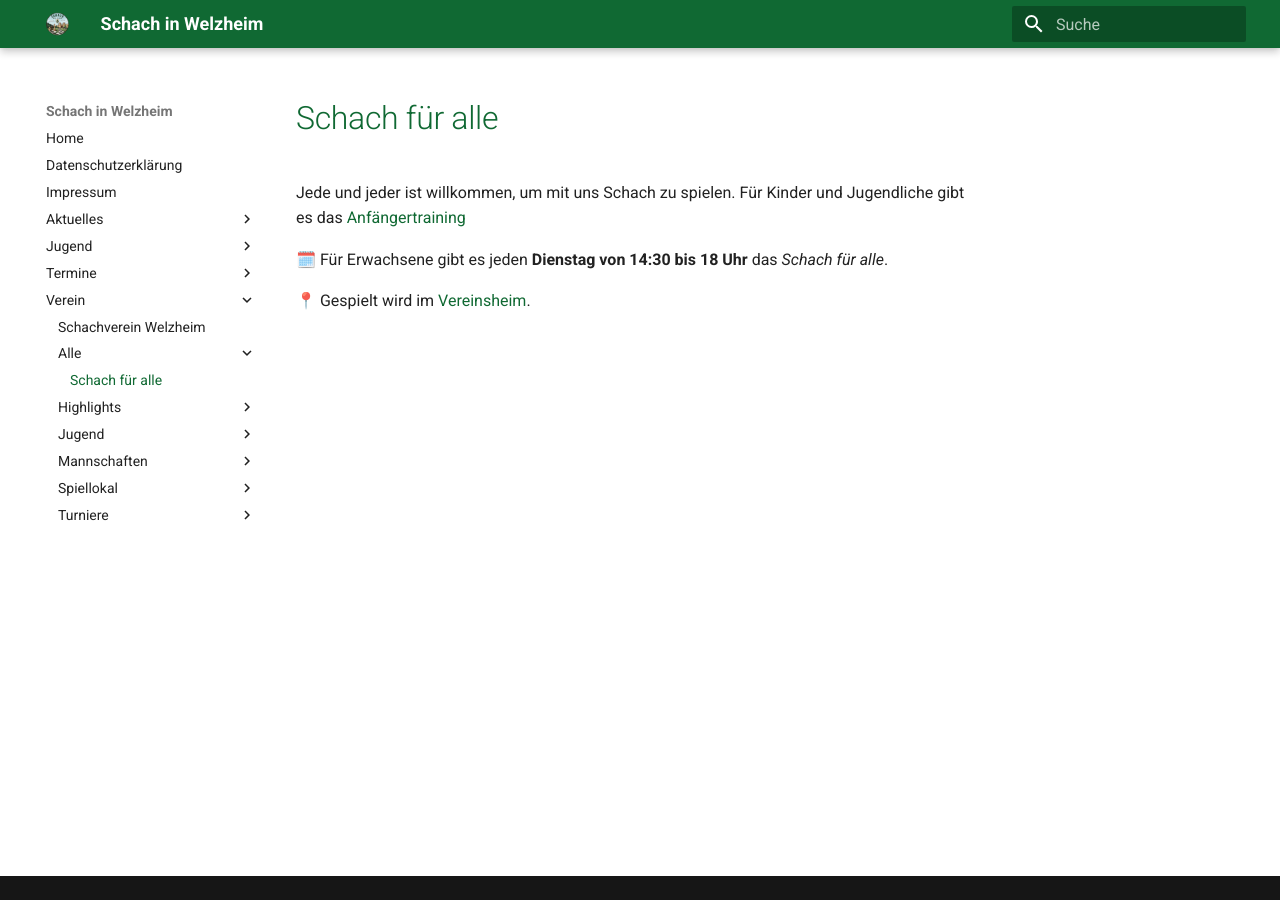
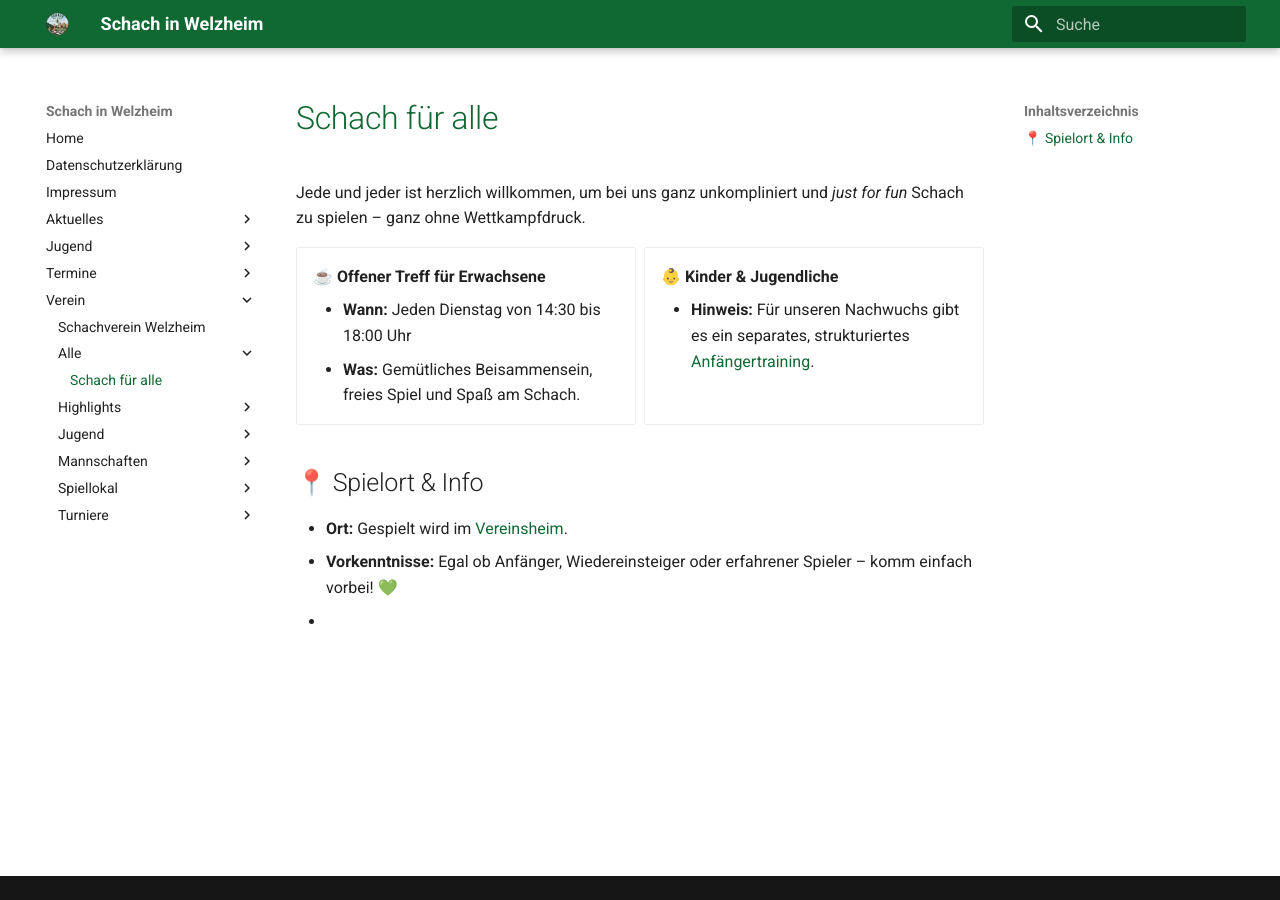
Before and after one commit to schachwelzheim/schachwelzheim, an MkDocs documentation site: the page built from docs/verein/alle/index.md, in a window 1280 px wide. Built offline with MkDocs 1.6.1 and Material for MkDocs 9.7.7, drawn with Linux system fonts in a browser that asks for light colours.

Commit message:
Revise welcome message and event details for chess
Updated the text to make it more welcoming and informative about the chess events for all ages.

```diff
--- a/docs/verein/alle/index.md
+++ b/docs/verein/alle/index.md
@@ -1,10 +1,22 @@
 # Schach für alle
 
-Jede und jeder ist willkommen, um mit uns Schach zu spielen.
-Für Kinder und Jugendliche gibt
-es das [Anfängertraining](../jugend/)
+Jede und jeder ist herzlich willkommen, um bei uns ganz unkompliniert und *just for fun* Schach zu spielen – ganz ohne Wettkampfdruck.
 
-🗓️ Für Erwachsene gibt es jeden
-**Dienstag von 14:30 bis 18 Uhr** das *Schach für alle*.
+<div class="grid cards" markdown>
 
-📍 Gespielt wird im [Vereinsheim](../spiellokal/).
+-   __☕ Offener Treff für Erwachsene__
+
+    * **Wann:** Jeden Dienstag von 14:30 bis 18:00 Uhr
+    * **Was:** Gemütliches Beisammensein, freies Spiel und Spaß am Schach.
+
+-   __👶 Kinder & Jugendliche__
+
+    * **Hinweis:** Für unseren Nachwuchs gibt es ein separates, strukturiertes [Anfängertraining](../jugend/).
+
+</div>
+
+## 📍 Spielort & Info
+
+* **Ort:** Gespielt wird im [Vereinsheim](../spiellokal/).
+* **Vorkenntnisse:** Egal ob Anfänger, Wiedereinsteiger oder erfahrener Spieler – komm einfach vorbei! 💚
+*
```
